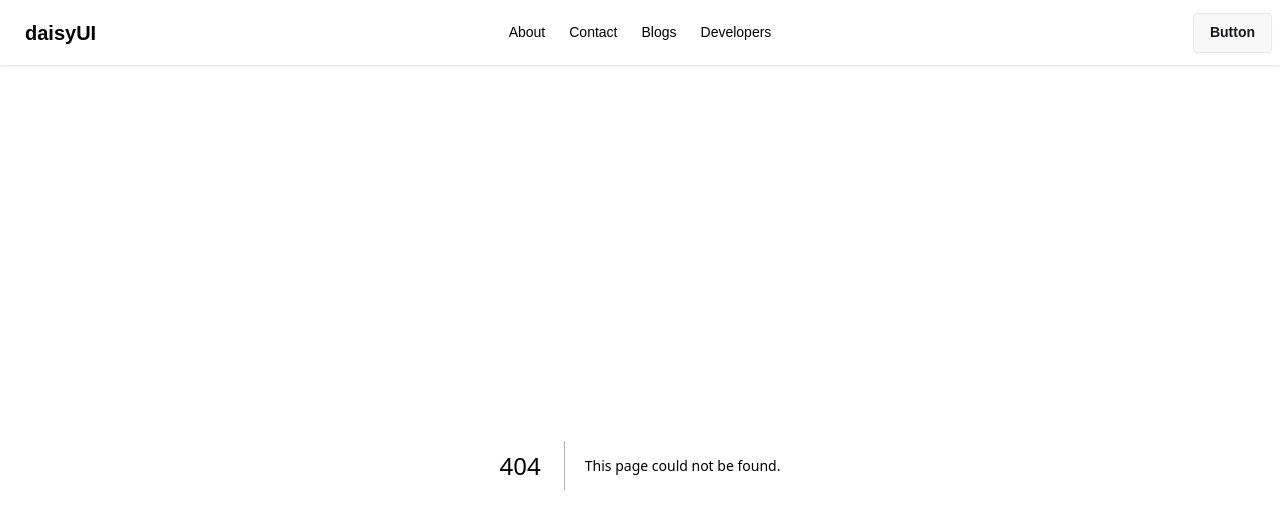
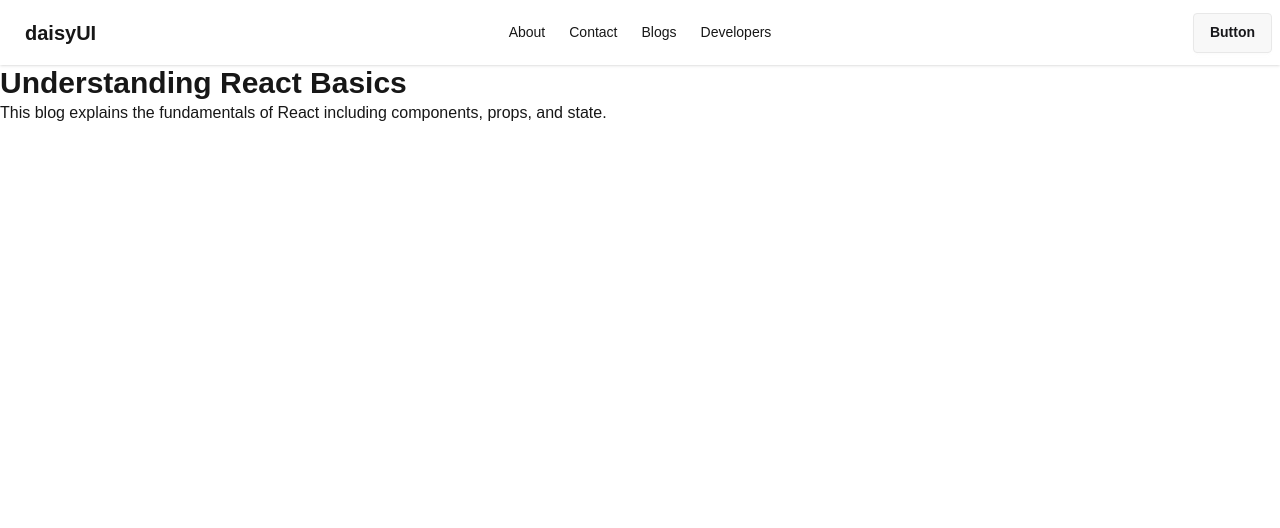
Before and after one commit to farhan-al-shahrier-siam/my-next-js-app, a Next.js app: page /blogs/1 in a window 1280 px wide. Before the commit this address had no page. Shown: the top 528 px of the page. Built offline with nearby package versions, Linux system fonts and the light colour scheme.

Commit message:
Exploring dynmic routing in next js

```diff
--- /dev/null
+++ b/src/app/blogs/[blogId]/page.jsx
@@ -0,0 +1,52 @@
+const blogs = [
+    {
+        id: 1,
+        title: "Understanding React Basics",
+        author: "John Doe",
+        date: "2026-04-10",
+        category: "Web Development",
+        content: "This blog explains the fundamentals of React including components, props, and state.",
+    },
+    {
+        id: 2,
+        title: "Getting Started with Node.js",
+        author: "Jane Smith",
+        date: "2026-04-08",
+        category: "Backend",
+        content: "Learn how to build a server using Node.js and Express with simple examples.",
+    },
+    {
+        id: 3,
+        title: "CSS Flexbox Guide",
+        author: "Alex Johnson",
+        date: "2026-04-05",
+        category: "Design",
+        content: "A complete guide to mastering Flexbox layout in CSS for responsive design.",
+    },
+    {
+        id: 4,
+        title: "JavaScript ES6 Features",
+        author: "Emily Davis",
+        date: "2026-04-02",
+        category: "Programming",
+        content: "Explore modern JavaScript features like arrow functions, destructuring, and modules.",
+    },
+];
+
+const BlogDetailPage = async ({ params }) => {
+    const { blogId } = await params;
+    const blog = blogs.find((blog) => blog.id === parseInt(blogId));
+    // console.log(blog);
+    return (
+        <div>
+            {/* <h4 className="text-4xl bg-red-200">Blog details comming soon</h4> */}
+            {blog && <div>
+                <h3 className="text-3xl font-semibold ">{blog.title}</h3>
+                <p>{blog.content}</p>
+
+                </div>}
+        </div>
+    );
+};
+
+export default BlogDetailPage;
--- a/src/app/blogs/page.jsx
+++ b/src/app/blogs/page.jsx
@@ -43,7 +43,7 @@ const BlogsPage = () => {
             {
                 blogs.map(blog => <div key={blog.id}>
                     <h3 className="text-4xl font-bold mb-2">{blog.title}</h3>
-                    <Link href="" className="hover:bg-amber-300 p-2">Show details</Link>
+                    <Link href={`/blogs/${blog.id}`} className="hover:bg-amber-300 p-2">Show details</Link>
                 </div>)
             }
         </div>
```
